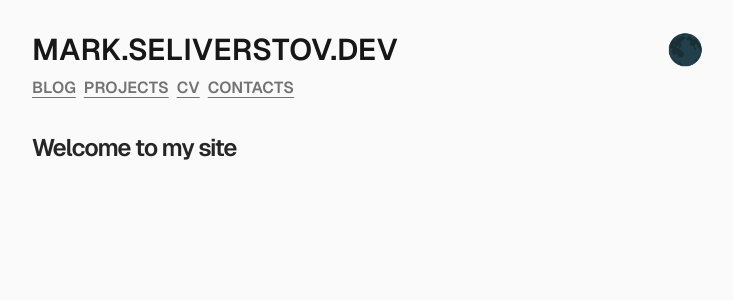
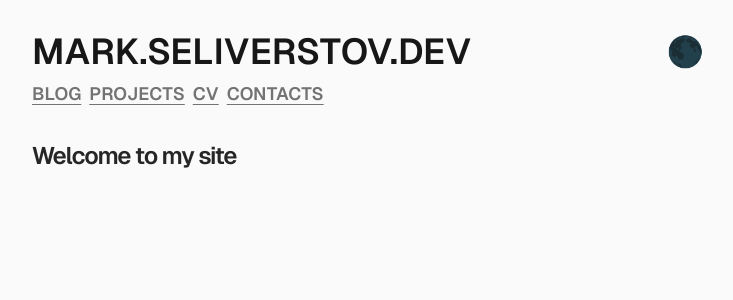
Before and after one commit to MarkSeliverstov/blog, a Next.js app: page / in a window 1280 px wide. Shown: the top 300 px of the page, without its empty margins (272-1005 px from the left). Built offline with nearby package versions, Linux system fonts and the light colour scheme.

Commit message:
fix: navbar

```diff
--- a/app/components/navbar.tsx
+++ b/app/components/navbar.tsx
@@ -31,7 +31,8 @@ export function Navbar(): Readonly<React.ReactNode> {
             dark:hover:text-neutral-500
             hover:text-neutral-500
             flex flex-row
-            text-3xl font-semibold uppercase
+            text-2xl
+            md:text-4xl font-semibold uppercase
           "
         >
           <span
@@ -72,6 +73,7 @@ export function Navbar(): Readonly<React.ReactNode> {
                     underline-offset-4
                     rounded-md
                     text-base
+                    md:text-lg
                   "
                 >
                   <span
```
